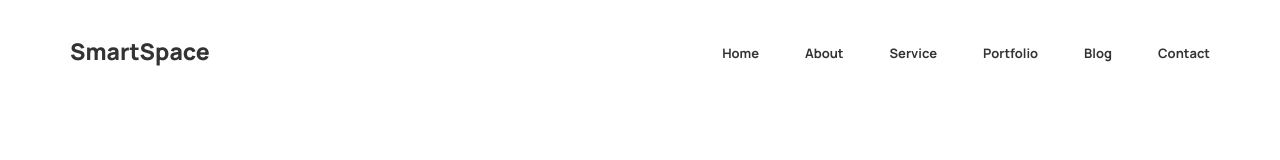
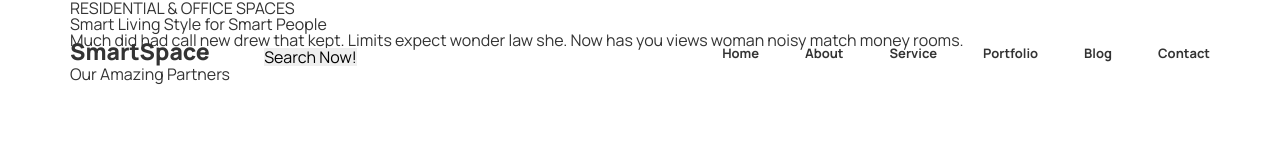
Before and after one commit to indatim/realestate, a plain HTML site: page index.html in a window 1280 px wide. Drawn offline with nearby package versions, Linux system fonts and the light colour scheme.

Commit message:
realestate

```diff
--- a/css/style.css
+++ b/css/style.css
@@ -75,24 +75,32 @@ body {
 }
 
 /* Хедер */
-.header {}
+.header {
+    position: absolute;
+    top: 0;
+    left: 0;
+    width: 100%;
+}
+
 .header__container {
     display: flex;
     min-height: 103px;
     padding-top: 10px;
     padding-bottom: 10px;
+    align-items: center;
+    justify-content: space-between;
+    column-gap: 10px;
+    row-gap: 15px;
 }
 
 /* Адаптивная верстка для меню (сдвигается под лого и сжимается в мобильных) */
 
-@media screen and (min-width: 768px) {
+/* @media screen and (min-width: 767.98px) {
 .header__container {
-        display: flex;
-        align-items: center;
-        justify-content: space-between;
-        gap: 10px;
+    min-height: 0;
+    flex-direction: column;
     }
-}
+} */
 
 .header__logo {
     font-weight: 800;
@@ -103,13 +111,15 @@ body {
 
 /* Меню */
 .menu {}
+
 .menu__list {
     display: flex;
     flex-wrap: wrap;
     column-gap: 46px;
-    row-gap: 5px;
+    row-gap: 15px;
 }
 .menu__item {}
+
 .menu__link {
     font-size: 13px;
     font-weight: 700;
@@ -119,3 +129,36 @@ body {
 .menu__link:hover {
     text-decoration: underline;
 }
+
+@media (max-width: 767.98px) {
+    .menu__list {
+        justify-content: center;
+    }
+
+    .menu__link {
+        font-size: 18px;
+    }
+}
+
+/* ++++++++++ */
+
+.page__main {}
+.main-block {}
+.main-block__container {}
+.main_block__body {}
+.body-main-block {}
+.body-main-block__content {}
+.content-main-block {}
+.content-main-block__subtitle {}
+.content-main-block__title {}
+.content-main-block__text {}
+.content-main-block__form {}
+.form-main-block {}
+.form-main-block__input {}
+.form-main-block__button {}
+.body-main-block__slider {}
+.main-block__partners {}
+.partners-main-block {}
+.partners-main-block__label {}
+.partners-main-block__items {}
+.partners-main-block__item {}
--- a/index.html
+++ b/index.html
@@ -39,6 +39,30 @@
             </div>
         </header>
         <main class="page">
+            <section class="page__main main-block">
+                <div class="main-block__container">
+                    <div class="main_block__body body-main-block">
+                        <div class="body-main-block__content content-main-block">
+                            <div class="content-main-block__subtitle">RESIDENTIAL & OFFICE SPACES</div>
+                            <h1 class="content-main-block__title">Smart Living Style for Smart People</h1>
+                            <div class="content-main-block__text">Much did had call new drew that kept. Limits expect wonder law she. Now has you views woman noisy match money rooms.</div>
+                            <form class="content-main-block__form form-main-block" action="#">
+                                <input type="text" class="form-main-block__input"></input>
+                                <button type="submit" class="form-main-block__button">Search Now!</button>
+                            </form>
+                        </div>
+                        <div class="body-main-block__slider"></div>
+                </div>
+                <div class="main-block__partners partners-main-block">
+                <div class="partners-main-block__label">Our Amazing Partners</div>
+                <div class="partners-main-block__items">
+                    <div class="partners-main-block__item">
+
+                    </div>
+                </div>
+                </div>
+                </div>
+            </section>
 
         </main>
         <footer class="footer">
```
